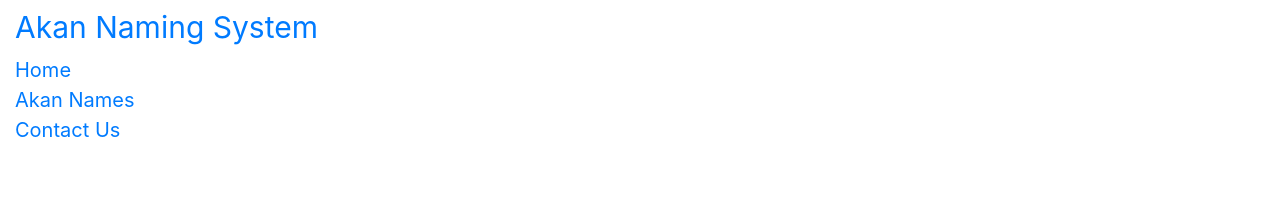
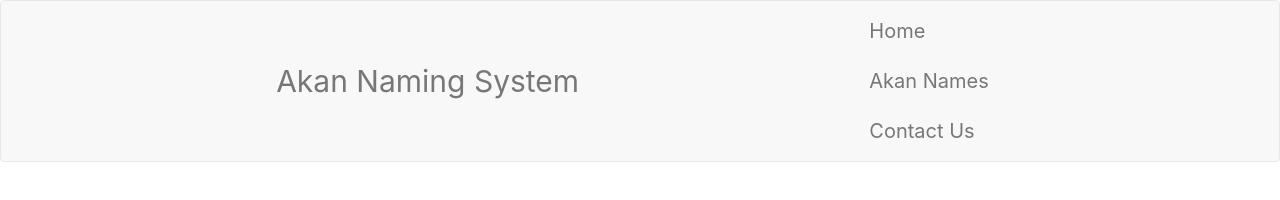
Before and after one commit to BLAIRCARSON/Akan-Naming, a plain HTML site: page html/contact.html in a window 1280 px wide. Drawn offline with nearby package versions, Linux system fonts and the light colour scheme.

Commit message:
linked id index.html to nav bar

```diff
--- a/html/contact.html
+++ b/html/contact.html
@@ -4,14 +4,16 @@
     <meta charset="UTF-8">
     <meta name="viewport" content="width=device-width, initial-scale=1.0">
     <meta http-equiv="X-UA-Compatible" content="ie=edge">
+    <link rel="stylesheet" href="https://maxcdn.bootstrapcdn.com/bootstrap/3.4.1/css/bootstrap.min.css">
     <link rel="stylesheet" href="/css/bootstrap.min.css">
     <link rel="stylesheet" href="/css/styles.css">
     <title>Akan Naming system</title>
 </head>
 <body>
+    <nav class="navbar navbar-default">
         <div class="container-fluid">
             <div class="navbar-header">
-            <a class="navbar-brand" href="#">Akan Naming System</a>
+                <a class="navbar-brand" href="akan.html">Akan Naming System</a>
             </div>
             <ul class="nav navbar-nav">
                 <li><a href="index.html">Home</a></li>
```
Lines whose indentation alone changed are shown as unchanged.
